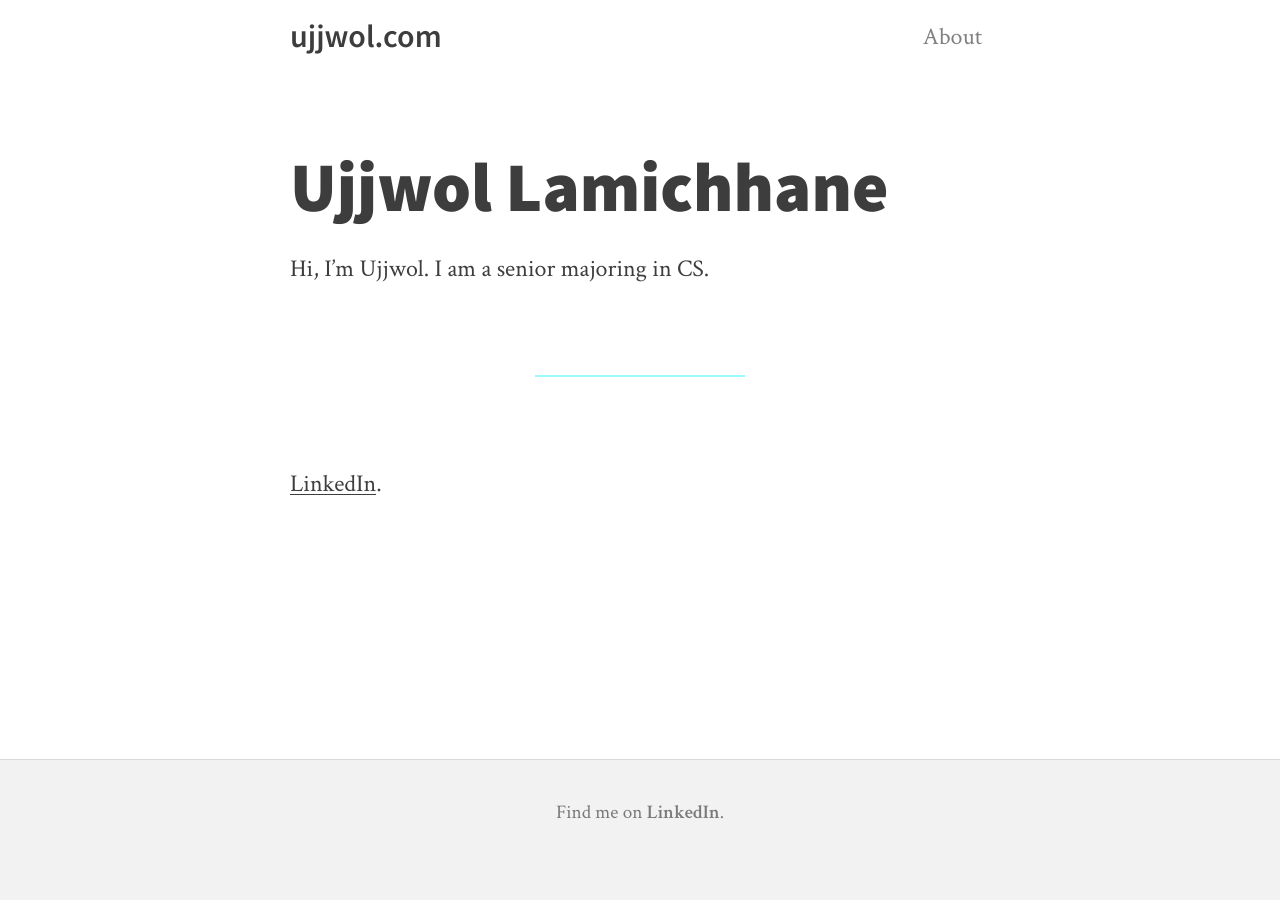
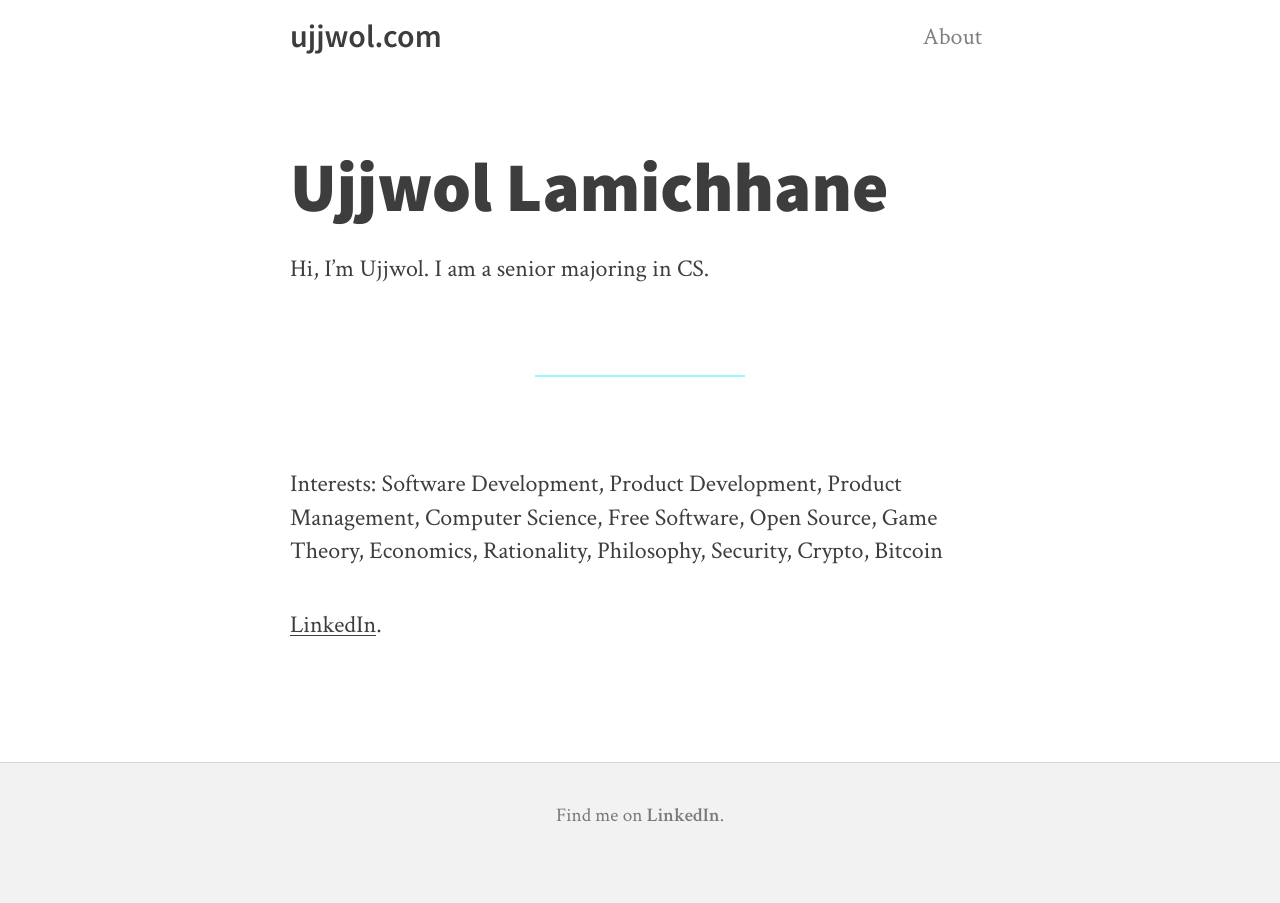
Before and after one commit to Ujjwol/ujjwol.github.io, a Jekyll site: the page built from about.md, in a window 1280 px wide. Built offline with Jekyll 4.4.1, drawn with Linux system fonts in a browser that asks for light colours; nearby versions of some CDN libraries.

Commit message:
Update about.md

```diff
--- a/about.md
+++ b/about.md
@@ -6,5 +6,6 @@ title: Ujjwol Lamichhane
 Hi, I'm Ujjwol. I am a senior majoring in CS.
 
 ---
+Interests: Software Development, Product Development, Product Management, Computer Science, Free Software, Open Source, Game Theory, Economics, Rationality, Philosophy, Security, Crypto, Bitcoin
 
 [LinkedIn](https://www.linkedin.com/in/ujjwol).
```
